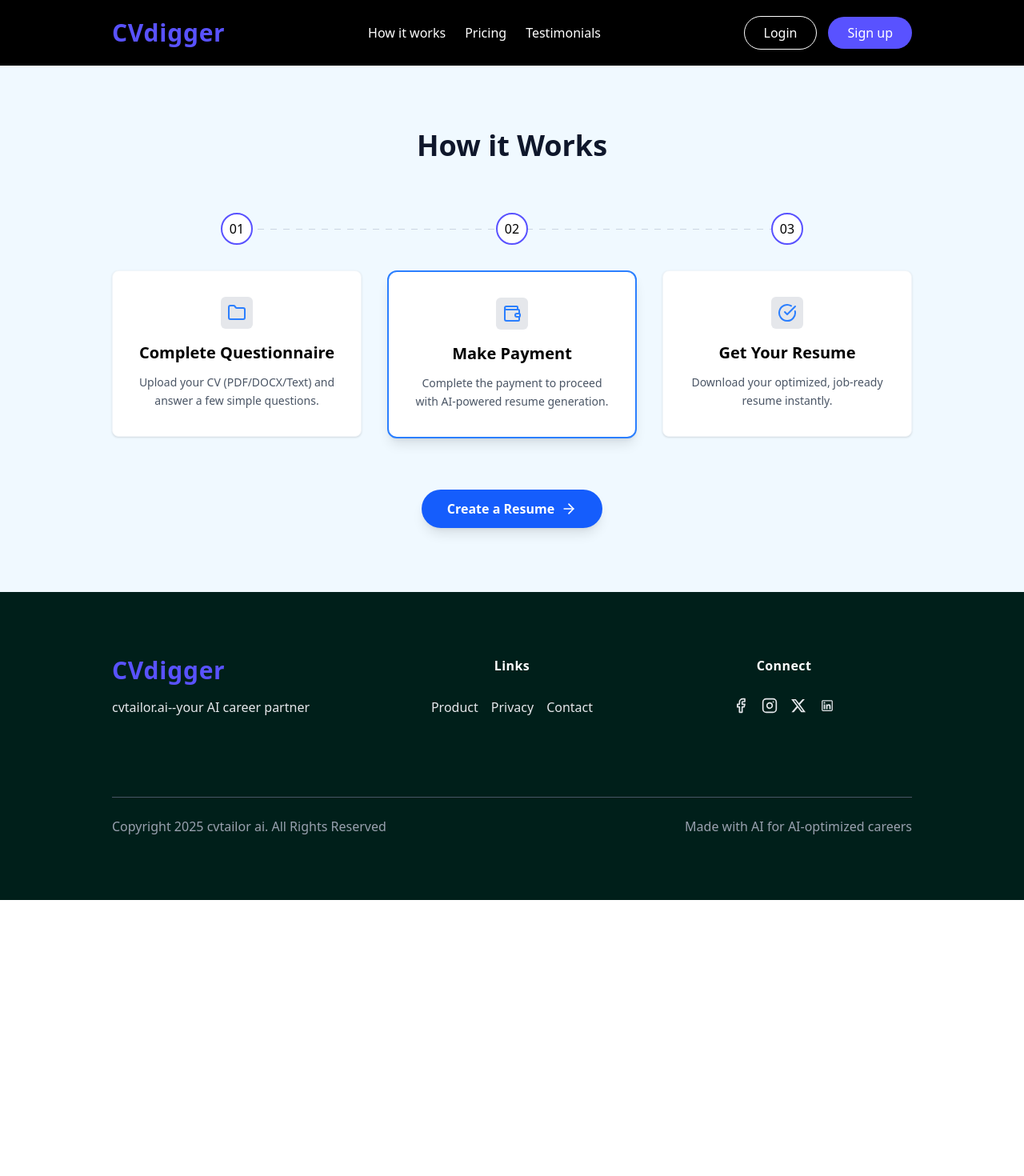
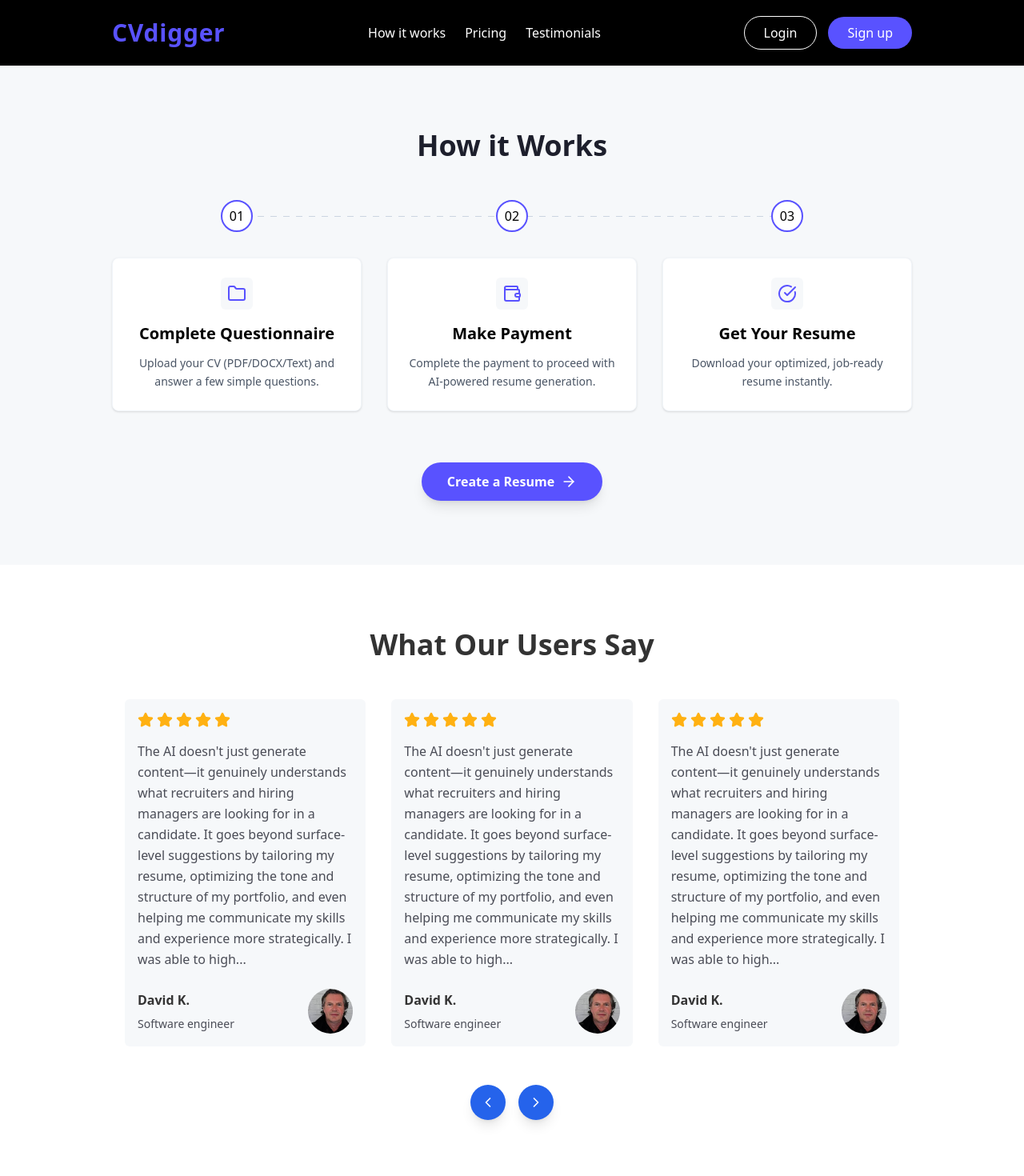
Before and after one commit to backbencherstudio/charlotte_spitz_front_end, a Next.js app: page / in a window 1280 px wide. Shown: the top 1470 px of the page at 80% size. Before the commit the page ends 1125 px from the top, so only its background shows below. Built offline with nearby package versions, Linux system fonts and the light colour scheme.

Commit message:
[DONE] Slider section design

```diff
--- a/app/(Front-end)/layout.tsx
+++ b/app/(Front-end)/layout.tsx
@@ -5,7 +5,9 @@ import React from "react";
 export default function Layout({ children }: { children: React.ReactNode }) {
   return (
     <div className="min-h-screen flex flex-col">
-      <Navbar />
+      <div className="sticky top-0 z-50">
+        <Navbar />
+      </div>
       <main className="grow">{children}</main>
       <Footer />
     </div>
--- a/app/(Front-end)/page.tsx
+++ b/app/(Front-end)/page.tsx
@@ -1,9 +1,11 @@
 import HowItWorks from "@/components/Home/HowItWork";
+import TestimonialsSlider from "@/components/Home/TestimonialsSlider";
 
 export default function Home() {
   return (
     <>
       <HowItWorks />
+      <TestimonialsSlider />
     </>
   );
 }
--- a/components/Home/HowItWork.tsx
+++ b/components/Home/HowItWork.tsx
@@ -1,8 +1,8 @@
 import { ArrowRight, CheckCircle, Folder, Wallet } from "lucide-react";
 const HowItWorks = () => {
   return (
-    <div className="px-[140px] bg-sky-50 py-20">
-      <h1 className="text-4xl font-bold text-center mb-16 text-slate-900">
+    <div className="px-[140px] bg-[#F6F8FA] py-20">
+      <h1 className="text-4xl font-bold text-center mb-12 text-[#1D1F2C]">
         How it Works
       </h1>
 
@@ -23,9 +23,9 @@ const HowItWorks = () => {
             <div className="mb-8 flex items-center justify-center w-10 h-10 rounded-full bg-white border-2 border-[#5952FF] z-10">
               01
             </div>
-            <div className="bg-white rounded-lg p-8 text-center shadow-sm border border-slate-100 w-full">
-              <div className="flex justify-center items-center bg-gray-200 w-10 h-10 p-2 rounded-md mx-auto mb-4">
-                <Folder className="w-8 h-8 text-blue-500" />
+            <div className="bg-white rounded-lg p-6 text-center shadow-sm border border-slate-100 w-full">
+              <div className="flex justify-center items-center bg-[#F6F8FA] w-10 h-10 p-2 rounded-md mx-auto mb-4">
+                <Folder className="w-8 h-8 text-[#5952FF]" />
               </div>
               <h3 className="text-xl font-bold text-black mb-3">
                 Complete Questionnaire
@@ -42,9 +42,9 @@ const HowItWorks = () => {
             <div className="mb-8 flex items-center justify-center w-10 h-10 rounded-full bg-white border-2 border-[#5952FF] z-10">
               02
             </div>
-            <div className="bg-white rounded-xl p-8 text-center shadow-lg border-2 border-blue-500 w-full">
-              <div className="flex justify-center items-center bg-gray-200 w-10 h-10 p-2 rounded-md mx-auto mb-4">
-                <Wallet className="w-8 h-8 text-blue-500" />
+            <div className="bg-white rounded-lg p-6 text-center shadow-sm border border-slate-100 w-full">
+              <div className="flex justify-center items-center bg-[#F6F8FA] w-10 h-10 p-2 rounded-md mx-auto mb-4">
+                <Wallet className="w-8 h-8 text-[#5952FF]" />
               </div>
               <h3 className="text-xl font-bold text-black mb-3">
                 Make Payment
@@ -61,9 +61,9 @@ const HowItWorks = () => {
             <div className="mb-8 flex items-center justify-center w-10 h-10 rounded-full bg-white border-2 border-[#5952FF] z-10">
               03
             </div>
-            <div className="bg-white rounded-lg p-8 text-center shadow-sm border border-slate-100 w-full">
-              <div className="flex justify-center items-center bg-gray-200 w-10 h-10 p-2 rounded-md mx-auto mb-4">
-                <CheckCircle className="w-8 h-8 text-blue-500" />
+            <div className="bg-white rounded-lg p-6 text-center shadow-sm border border-slate-100 w-full">
+              <div className="flex justify-center items-center bg-[#F6F8FA] w-10 h-10 p-2 rounded-md mx-auto mb-4">
+                <CheckCircle className="w-8 h-8 text-[#5952FF]" />
               </div>
               <h3 className="text-xl font-bold text-black mb-3">
                 Get Your Resume
@@ -78,7 +78,7 @@ const HowItWorks = () => {
 
       {/* CTA Button */}
       <div className="flex justify-center">
-        <button className="bg-blue-600 hover:bg-blue-700 text-white font-semibold py-3 px-8 rounded-full flex items-center gap-2 transition-colors duration-200 shadow-lg cursor-pointer">
+        <button className="bg-[#5952FF] hover:bg-[#4B47D6]/90 text-white font-semibold py-3 px-8 rounded-full flex items-center gap-2 transition-colors duration-200 shadow-lg cursor-pointer">
           Create a Resume
           <ArrowRight className="w-5 h-5" />
         </button>
--- /dev/null
+++ b/components/Home/TestimonialsSlider.tsx
@@ -0,0 +1,191 @@
+"use client";
+
+import { ChevronLeft, ChevronRight, Star } from "lucide-react";
+import Image from "next/image";
+import { useState } from "react";
+
+interface Testimonial {
+  id: number;
+  text: string;
+  name: string;
+  title: string;
+  avatar: string;
+}
+
+const testimonials: Testimonial[] = [
+  {
+    id: 1,
+    text: "The AI doesn't just generate content—it genuinely understands what recruiters and hiring managers are looking for in a candidate. It goes beyond surface-level suggestions by tailoring my resume, optimizing the tone and structure of my portfolio, and even helping me communicate my skills and experience more strategically. I was able to high...",
+    name: "David K.",
+    title: "Software engineer",
+    avatar: "/images/david.jpg",
+  },
+  {
+    id: 2,
+    text: "The AI doesn't just generate content—it genuinely understands what recruiters and hiring managers are looking for in a candidate. It goes beyond surface-level suggestions by tailoring my resume, optimizing the tone and structure of my portfolio, and even helping me communicate my skills and experience more strategically. I was able to high...",
+    name: "David K.",
+    title: "Software engineer",
+    avatar: "/images/david.jpg",
+  },
+  {
+    id: 3,
+    text: "The AI doesn't just generate content—it genuinely understands what recruiters and hiring managers are looking for in a candidate. It goes beyond surface-level suggestions by tailoring my resume, optimizing the tone and structure of my portfolio, and even helping me communicate my skills and experience more strategically. I was able to high...",
+    name: "David K.",
+    title: "Software engineer",
+    avatar: "/images/david.jpg",
+  },
+  {
+    id: 4,
+    text: "The AI doesn't just generate content—it genuinely understands what recruiters and hiring managers are looking for in a candidate. It goes beyond surface-level suggestions by tailoring my resume, optimizing the tone and structure of my portfolio, and even helping me communicate my skills and experience more strategically. I was able to high...",
+    name: "David K.",
+    title: "Software engineer",
+    avatar: "/images/david.jpg",
+  },
+  {
+    id: 5,
+    text: "The AI doesn't just generate content—it genuinely understands what recruiters and hiring managers are looking for in a candidate. It goes beyond surface-level suggestions by tailoring my resume, optimizing the tone and structure of my portfolio, and even helping me communicate my skills and experience more strategically. I was able to high...",
+    name: "David K.",
+    title: "Software engineer",
+    avatar: "/images/david.jpg",
+  },
+  {
+    id: 6,
+    text: "The AI doesn't just generate content—it genuinely understands what recruiters and hiring managers are looking for in a candidate. It goes beyond surface-level suggestions by tailoring my resume, optimizing the tone and structure of my portfolio, and even helping me communicate my skills and experience more strategically. I was able to high...",
+    name: "David K.",
+    title: "Software engineer",
+    avatar: "/images/david.jpg",
+  },
+];
+
+export default function TestimonialsSlider() {
+  const [currentIndex, setCurrentIndex] = useState(0);
+
+  const goToPrevious = () => {
+    setCurrentIndex((prevIndex) =>
+      prevIndex === 0 ? testimonials.length - 1 : prevIndex - 1
+    );
+  };
+
+  const goToNext = () => {
+    setCurrentIndex((prevIndex) =>
+      prevIndex === testimonials.length - 1 ? 0 : prevIndex + 1
+    );
+  };
+
+  return (
+    <section className="px-[140px] py-20 bg-white">
+      <h2 className="text-3xl md:text-4xl font-bold text-center mb-12 text-[#333333]">
+        What Our Users Say
+      </h2>
+
+      <div className="relative mb-12">
+        <div className="hidden md:block overflow-hidden">
+          <div
+            className="flex transition-transform duration-500 ease-out"
+            style={{
+              transform: `translateX(-${currentIndex * (100 / 3)}%)`,
+            }}
+          >
+            {testimonials.map((testimonial) => (
+              <div key={testimonial.id} className="w-1/3 shrink-0 px-4">
+                <TestimonialCard testimonial={testimonial} />
+              </div>
+            ))}
+          </div>
+        </div>
+
+        {/* Mobile/Tablet View - Smooth Sliding */}
+        <div className="md:hidden overflow-hidden">
+          <div
+            className="flex transition-transform duration-500 ease-out"
+            style={{
+              transform: `translateX(-${currentIndex * 100}%)`,
+            }}
+          >
+            {testimonials.map((testimonial) => (
+              <div key={testimonial.id} className="w-full shrink-0">
+                <TestimonialCard testimonial={testimonial} />
+              </div>
+            ))}
+          </div>
+        </div>
+      </div>
+
+      {/* Navigation Buttons */}
+      <div className="flex justify-center items-center gap-4">
+        <button
+          onClick={goToPrevious}
+          className="p-3 rounded-full bg-[#2563EB] text-white hover:bg-[#1E40AF] transition-colors duration-200 shadow-lg cursor-pointer"
+          aria-label="Previous testimonial"
+        >
+          <ChevronLeft className="w-5 h-5" />
+        </button>
+        <button
+          onClick={goToNext}
+          className="p-3 rounded-full bg-[#2563EB] text-white hover:bg-[#1E40AF] transition-colors duration-200 shadow-lg cursor-pointer"
+          aria-label="Next testimonial"
+        >
+          <ChevronRight className="w-5 h-5" />
+        </button>
+      </div>
+
+      {/* Indicator Dots - Mobile only */}
+      <div className="md:hidden flex justify-center gap-2 mt-6">
+        {testimonials.map((_, index) => (
+          <button
+            key={index}
+            onClick={() => setCurrentIndex(index)}
+            className={`w-2 h-2 rounded-full transition-all duration-200 ${
+              index === currentIndex ? "bg-[#1E40AF] w-6" : "bg-slate-300"
+            }`}
+            aria-label={`Go to testimonial ${index + 1}`}
+          />
+        ))}
+      </div>
+    </section>
+  );
+}
+
+interface TestimonialCardProps {
+  testimonial: Testimonial;
+}
+
+function TestimonialCard({ testimonial }: TestimonialCardProps) {
+  return (
+    <div className="p-4 bg-[#F6F8FA] rounded-md">
+      <div className="flex gap-1 mb-4">
+        {[...Array(5)].map((_, i) => (
+          <Star
+            key={i}
+            className="w-4 h-4 md:w-5 md:h-5 fill-[#FFB112] text-[#FFB112]"
+          />
+        ))}
+      </div>
+
+      {/* Testimonial Text */}
+      <p className="text-[#4A4C56] text-sm md:text-base leading-relaxed mb-6">
+        {testimonial.text}
+      </p>
+
+      {/* User Info */}
+      <div className="flex items-center justify-between">
+        <div>
+          <p className="font-semibold text-[#333333] text-sm md:text-base">
+            {testimonial.name}
+          </p>
+          <p className="text-[#4A4C56] text-xs md:text-sm mt-2">
+            {testimonial.title}
+          </p>
+        </div>
+        <div className="relative w-12 h-12 md:w-14 md:h-14 rounded-full overflow-hidden shrink-0">
+          <Image
+            src={testimonial.avatar || "/placeholder.svg"}
+            alt={testimonial.name}
+            fill
+            className="object-cover"
+          />
+        </div>
+      </div>
+    </div>
+  );
+}
```
Also changed, not shown: public/images/david.jpg (added).
